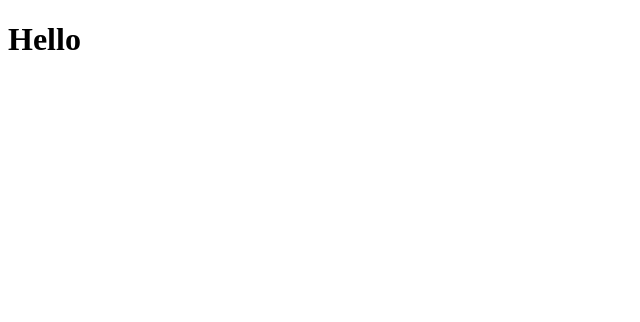
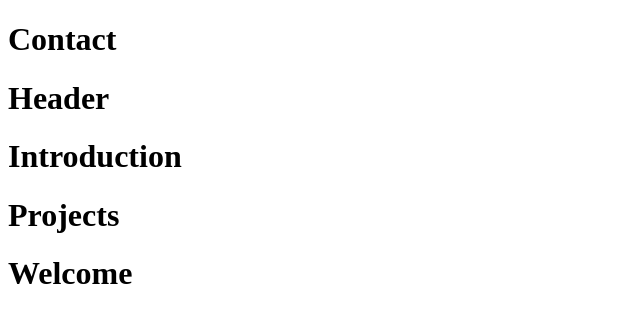
Before and after one commit to sbarchshevskiy/css-html-js-profile-test-app, a React (Create React App) app in the folder client/: page / in a window 1280 px wide. Shown: the top 322 px of the page, without its empty margins (0-640 px from the left). Built offline with nearby package versions, Linux system fonts and the light colour scheme.

Commit message:
organize project structure

```diff
--- a/client/src/App.js
+++ b/client/src/App.js
@@ -1,9 +1,19 @@
+import React from 'react';
+import Contact from "./components/Contact";
+import Header from "./components/Header";
+import Introduction from "./components/Introduction";
+import Projects from "./components/Projects";
+import Welcome from "./components/Welcome";
 
 
 function App() {
   return (
     <div className="App">
-      <h1>Hello</h1>
+      <Contact/>
+      <Header/>
+      <Introduction/>
+      <Projects/>
+      <Welcome/>
     </div>
   );
 }
--- a/client/src/components/Contact.js
+++ b/client/src/components/Contact.js
@@ -0,0 +1,10 @@
+import React from 'react';
+
+export default function Contact() {
+  return(
+    <div>
+      <h1>Contact</h1>
+    </div>
+  )
+
+}
--- a/client/src/components/Header.js
+++ b/client/src/components/Header.js
@@ -0,0 +1,11 @@
+import React from 'react';
+
+export default function Header() {
+  return(
+    <div>
+      <h1>Header</h1>
+
+    </div>
+  )
+
+}
--- a/client/src/components/Introduction.js
+++ b/client/src/components/Introduction.js
@@ -0,0 +1,11 @@
+import React from 'react';
+
+export default function Introduction() {
+  return(
+    <div>
+      <h1>Introduction</h1>
+
+    </div>
+  )
+
+}
--- a/client/src/components/Projects.js
+++ b/client/src/components/Projects.js
@@ -0,0 +1,11 @@
+import React from 'react';
+
+export default function Projects() {
+  return(
+    <div>
+      <h1>Projects</h1>
+
+    </div>
+  )
+
+}
--- a/client/src/components/Welcome.js
+++ b/client/src/components/Welcome.js
@@ -0,0 +1,10 @@
+import React from 'react';
+
+export default function Welcome() {
+  return(
+    <div>
+      <h1>Welcome</h1>
+    </div>
+  )
+
+}
```
